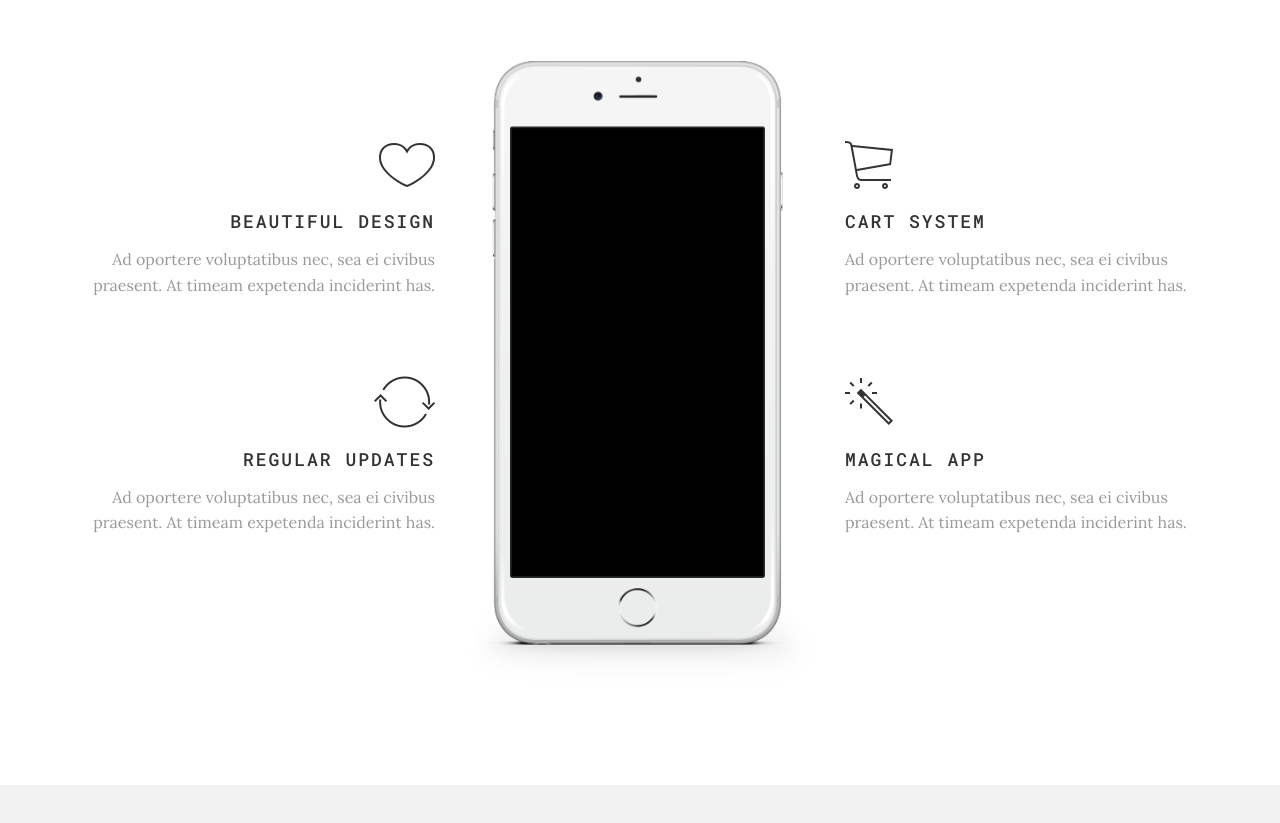
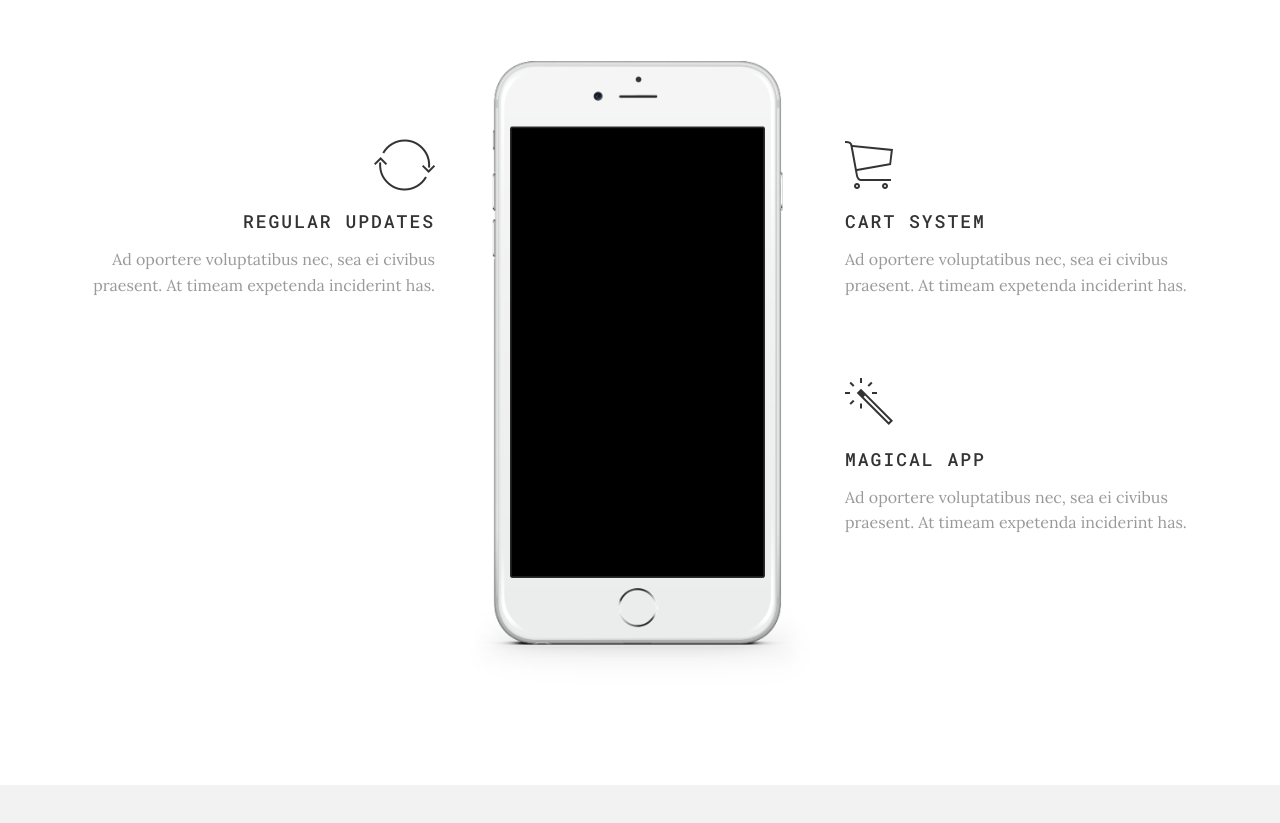
Before and after one commit to noname1010/noname1010.github.io, a plain HTML site: page index.html in a window 1280 px wide. Shown: the part 2660-3483 px from the top of the page. Drawn offline with Linux system fonts and the light colour scheme; files whose address does not match are found by name.

Commit message:
Update index.html

```diff
--- a/index.html
+++ b/index.html
@@ -217,17 +217,7 @@
 				<div class='container' >
 					<div class='row' >
 						<div class='col-md-4 features-col text-right' >
-							<div class='col-feature' >
-								<div class='icon' >
-									<i class='ion-ios-heart-outline' ></i>
-								</div>
-								<div class='content' >
-									<h4>Beautiful Design</h4>
-									<p>
-										Ad oportere voluptatibus nec, sea ei civibus praesent. At timeam expetenda inciderint has.
-									</p>
-								</div>
-							</div>
+
 							<div class='col-feature' >
 								<div class='icon' >
 									<i class='ion-ios-loop' ></i>
```
